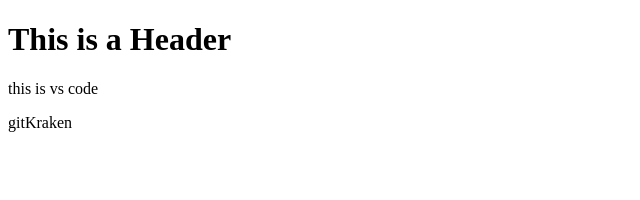
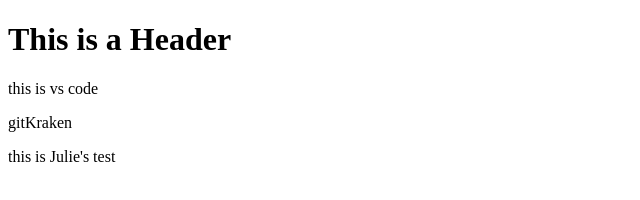
Before and after one commit to JuliePretzlaff/example1, a plain HTML site: page index.html in a window 1280 px wide. Shown: the whole page, without its empty margins (0-640 px from the left). Drawn offline with Linux system fonts and the light colour scheme.

Commit message:
julies test branch commit

```diff
--- a/index.html
+++ b/index.html
@@ -6,5 +6,6 @@
     <h1>This is a Header</h1>
     <p>this is vs code</p>
     <p>gitKraken</p>
+    <p>this is Julie's test</p>
   </body>
 </html>
```
